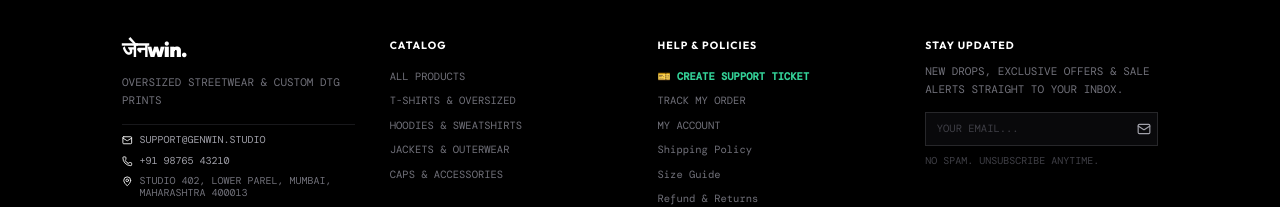
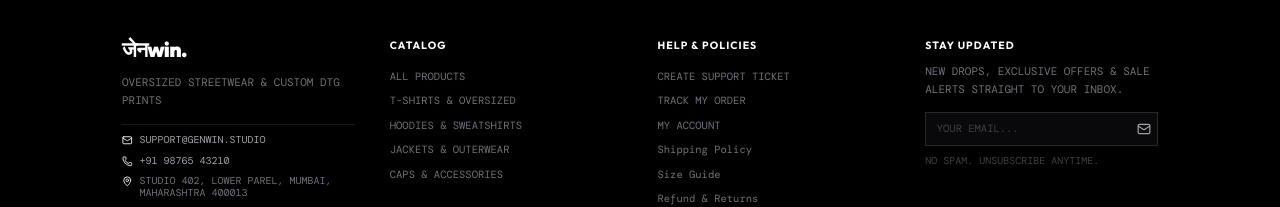
Before and after one commit to santoshpoojary24/genwin, a React (Vite) app: page / in a window 1280 px wide. Shown: the part 4247-4454 px from the top of the page. Built offline with nearby package versions, Linux system fonts and the light colour scheme; no server answers; the database is empty.

Commit message:
Format Create Support Ticket footer link styling to match standard policy links

```diff
--- a/src/components/layout/Footer.jsx
+++ b/src/components/layout/Footer.jsx
@@ -135,7 +135,7 @@ export default function Footer() {
         <div>
           <h5 className="font-bold text-white text-xs uppercase tracking-widest mb-5">HELP &amp; POLICIES</h5>
           <ul className="space-y-3 text-xs text-zinc-500 uppercase">
-            <li><Link to="/support" className="text-emerald-400 font-bold hover:text-white transition-colors flex items-center gap-1">🎫 CREATE SUPPORT TICKET</Link></li>
+            <li><Link to="/support" className="hover:text-white transition-colors">Create Support Ticket</Link></li>
             <li><Link to="/account" className="hover:text-white transition-colors">Track My Order</Link></li>
             <li><Link to="/account" className="hover:text-white transition-colors">My Account</Link></li>
             <li><button onClick={() => handleOpenPolicy('shipping')} className="hover:text-white transition-colors text-left">Shipping Policy</button></li>
```
